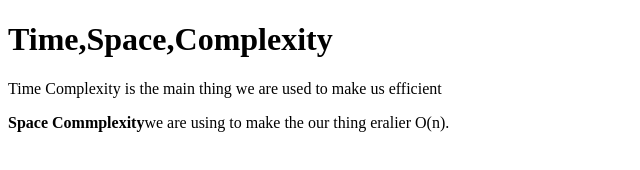
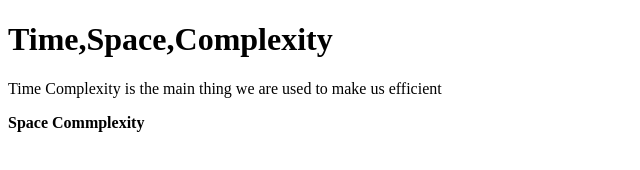
Before and after one commit to acciojob/time-and-space-complexity-KUNAMMANISAICHARANREDDY, a website: page main.html in a window 1280 px wide. Shown: the whole page, without its empty margins (0-640 px from the left). Drawn offline with Linux system fonts and the light colour scheme.

Commit message:
created a submission

```diff
--- a/main.html
+++ b/main.html
@@ -10,8 +10,7 @@
 	<!-- the entire body must be written by student -->
 	<h1>Time,Space,Complexity</h1>
 	<p>Time Complexity is the main thing we are used to make us efficient</p>
-	<p><b>Space Commplexity</b>we are using to make the our thing eralier O(n). </p>
-    <script type="text/javascript" src="./script.js">
+	<p><b>Space Commplexity</b></p>
 </script>
 
 </body>
```
